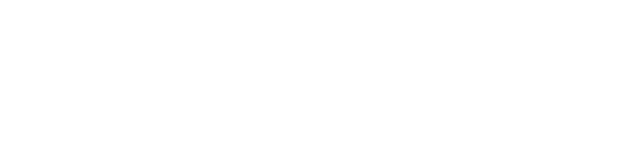
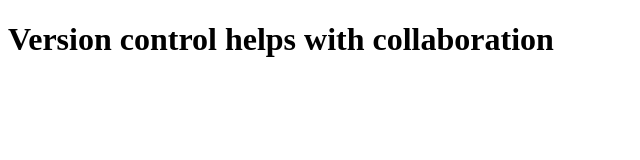
Before and after one commit to aaqib605/version-control, a plain HTML site: page index.html in a window 1280 px wide. Shown: the whole page, without its empty margins (0-640 px from the left). Drawn offline with Linux system fonts and the light colour scheme.

Commit message:
added version control feature (collaboration)

```diff
--- a/index.html
+++ b/index.html
@@ -5,5 +5,7 @@
     <meta name="viewport" content="width=device-width, initial-scale=1.0" />
     <title>Learn Version Control</title>
   </head>
-  <body></body>
+  <body>
+    <h1>Version control helps with collaboration</h1>
+  </body>
 </html>
```
